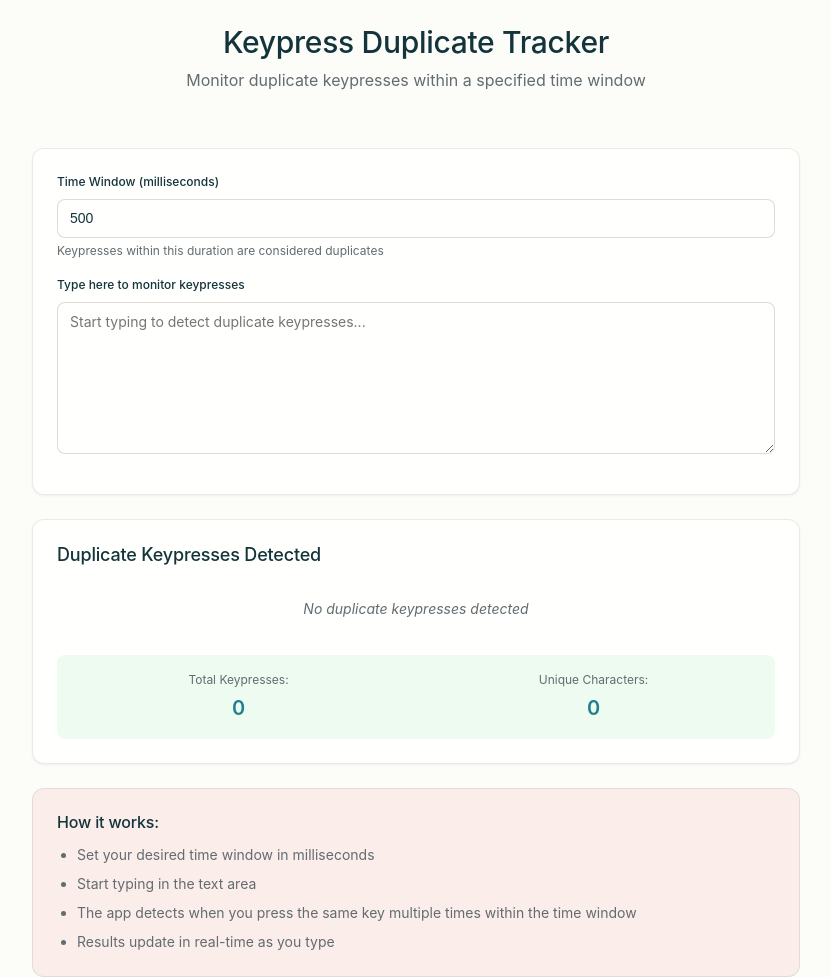
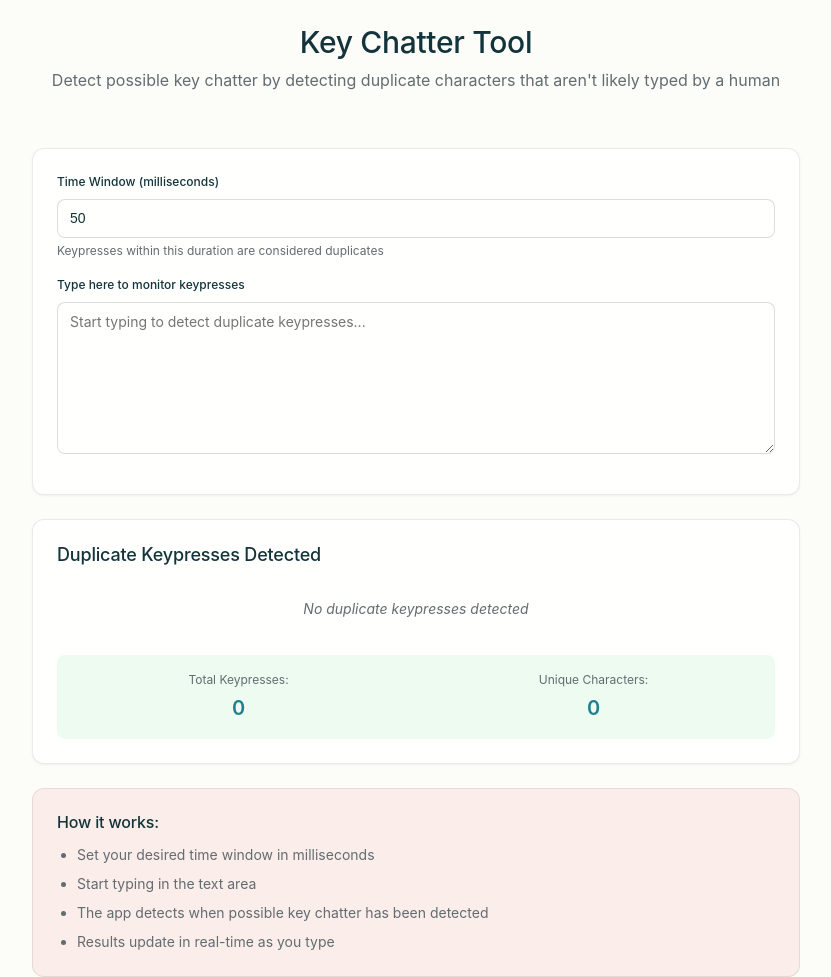
Before and after one commit to LukeMurphey/key-chatter-detector, a plain HTML site: page index.html in a window 1280 px wide. Shown: the whole page, without its empty margins (224-1055 px from the left). Drawn offline with Linux system fonts and the light colour scheme; a web font is replaced by a local one.

Commit message:
Update index.html
Updating the description to make it clearer

```diff
--- a/index.html
+++ b/index.html
@@ -9,15 +9,15 @@
 <body>
     <div class="container">
         <header class="header">
-            <h1>Keypress Duplicate Tracker</h1>
-            <p class="subtitle">Monitor duplicate keypresses within a specified time window</p>
+            <h1>Key Chatter Tool</h1>
+            <p class="subtitle">Detect possible key chatter by detecting duplicate characters that aren't likely typed by a human</p>
         </header>
 
         <main class="main-content">
             <div class="controls-section">
                 <div class="form-group">
                     <label for="timeWindow" class="form-label">Time Window (milliseconds)</label>
-                    <input type="number" id="timeWindow" class="form-control" value="500" min="50" max="5000" step="50">
+                    <input type="number" id="timeWindow" class="form-control" value="50" min="20" max="1000" step="50">
                     <small class="help-text">Keypresses within this duration are considered duplicates</small>
                 </div>
 
@@ -49,7 +49,7 @@
                 <ul>
                     <li>Set your desired time window in milliseconds</li>
                     <li>Start typing in the text area</li>
-                    <li>The app detects when you press the same key multiple times within the time window</li>
+                    <li>The app detects when possible key chatter has been detected</li>
                     <li>Results update in real-time as you type</li>
                 </ul>
             </div>
```
